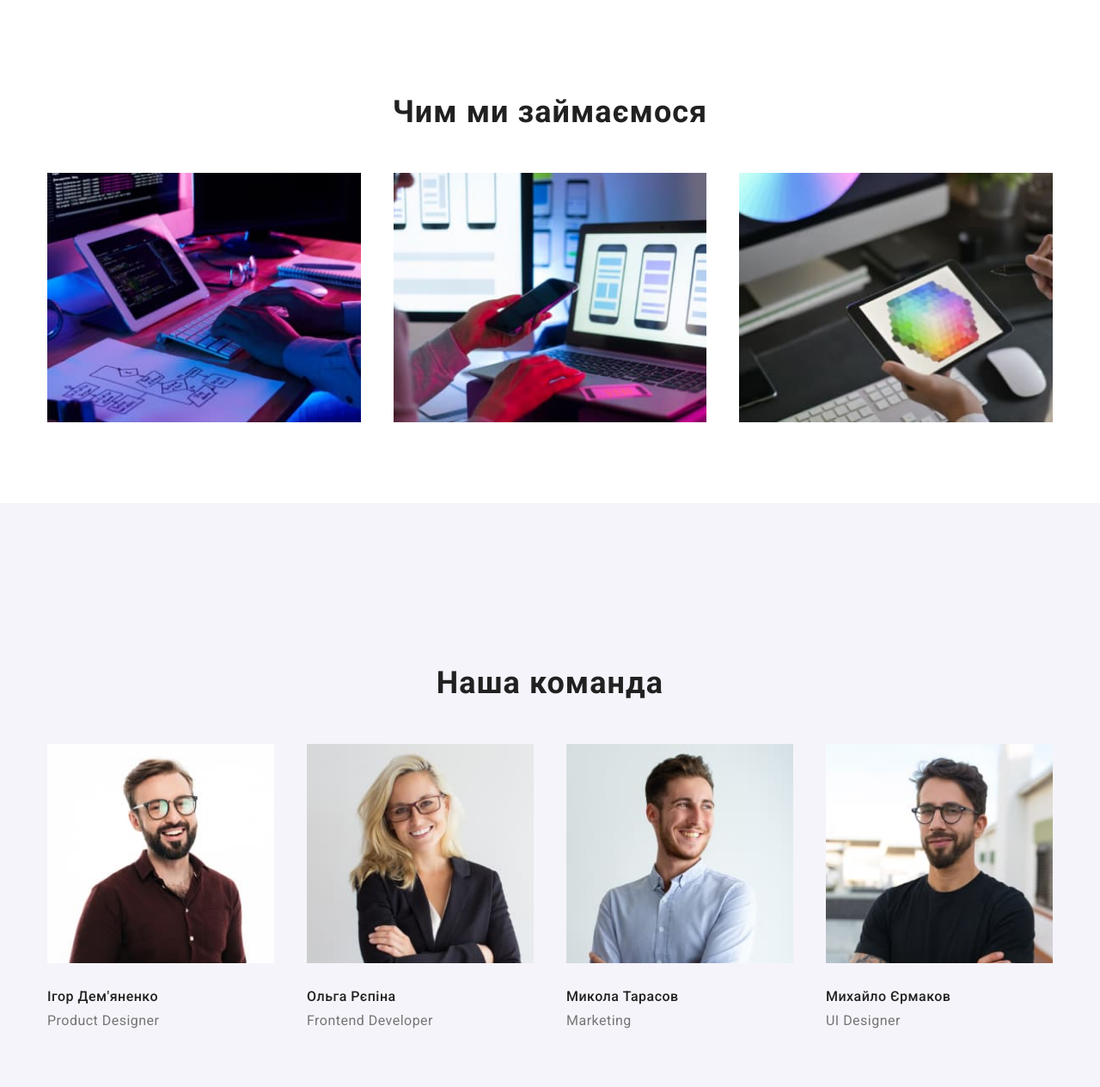
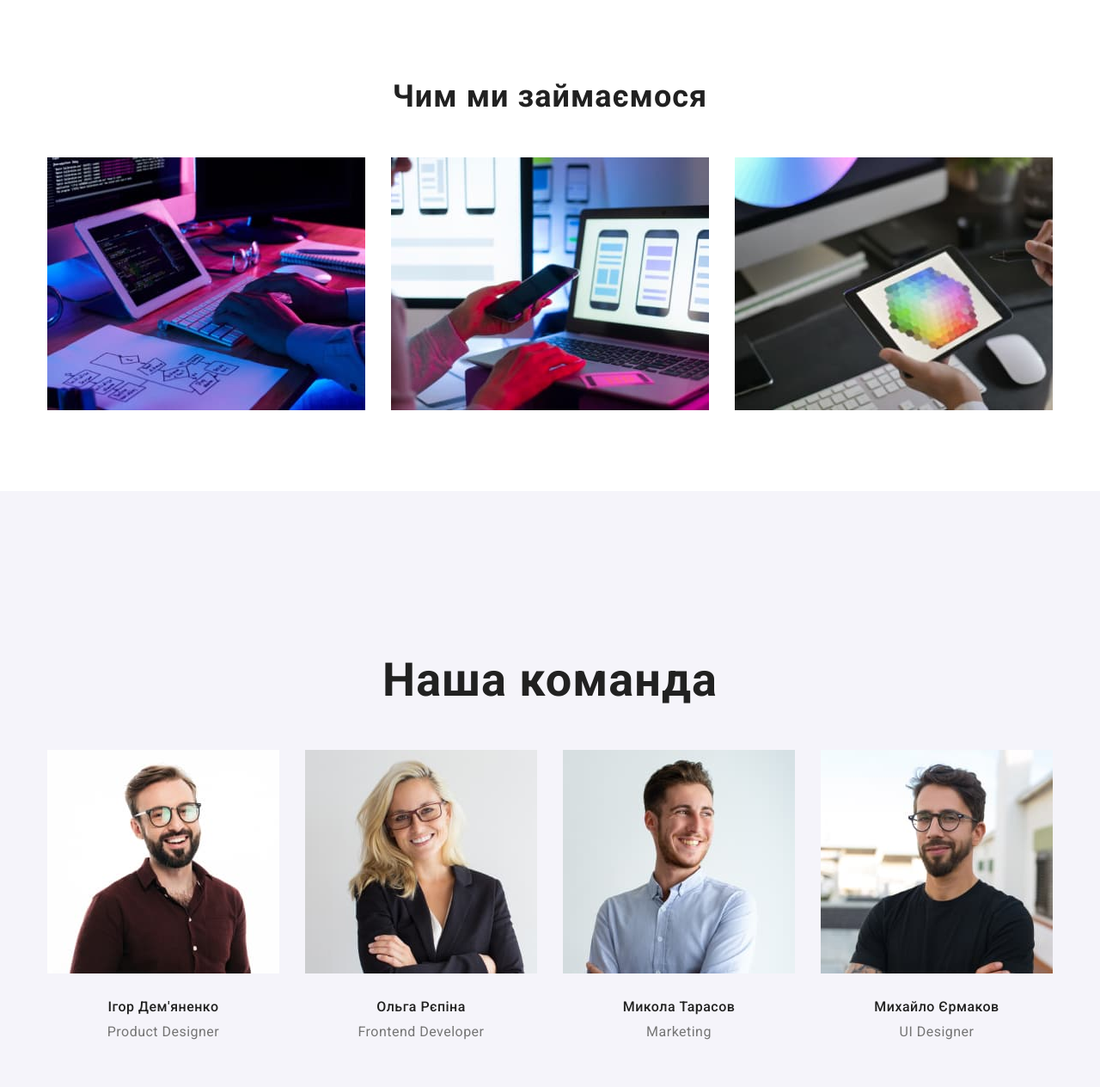
Before and after one commit to OlgaTikhonchik/goit-markup-hw-03, a plain HTML site: page index.html in a window 1280 px wide. Shown: the part 876-2140 px from the top of the page at 86% size. Drawn offline with nearby package versions, Linux system fonts and the light colour scheme.

Commit message:
Исправление ошибок

```diff
--- a/css/styles.css
+++ b/css/styles.css
@@ -211,6 +211,13 @@ img {
 }
 
 .button.primary {
+    /* padding-top: 10px;
+    padding-right: 25px;
+    padding-bottom: 10px;
+    padding-left: 25px;  */
+
+    min-height: 50px;
+    min-width: 216px;
     color: var(--white-color);
     background-color: var(--accent-color);
     font-family: 'Roboto';
@@ -290,9 +297,10 @@ img {
 
 .section.exampel {
     /* background-color: teal; */
+
 }
 
-.section-title {
+.section-development {
     margin-top: 0;
     margin-bottom: 50px;
     color: var(--primary-text-color);
@@ -306,16 +314,16 @@ img {
 
 .development-list {
     display: flex;
-    gap: 30px;
+    /* gap: 30px; */
 }
 
-.development-list .item {
-    flex-basis: calc((100%-60px)/3);
+/* .development-list .item {
+    flex-basis: calc((100% - 60px)/3);
 
-}
+} */
 
-.development-list .item:last-child {
-    margin-right: 0;
+.development-list .item-picture:not(:last-child) {
+    margin-right: 30px;
 }
 
 
@@ -330,22 +338,25 @@ img {
     /* margin-top: 94px;
     padding-bottom: 94px; */
 
+
 }
 
 .section-title {
+    text-align: center;
     padding-top: 94px;
-    padding-bottom: 50px;
-    margin-bottom: 0;
+    margin-bottom: 50px;
+    /* margin-bottom: 0; */
 }
 
 .title-teams {
-    display: flex;
+
     margin-top: 0;
     margin-bottom: 10px;
     font-weight: 500;
     font-size: 16px;
     line-height: 1.18;
     letter-spacing: 0.03em;
+    /* text-align: center; */
 }
 
 .cards-list {
@@ -353,30 +364,36 @@ img {
     gap: 30px;
 }
 
-.cards-list .item {
-    flex-basis: calc((100%-90px)/4);
+.cards-list .item-fotos {
+    flex-basis: calc((100% - 90px)/4);
 
 }
 
+.teams-name {
+    padding-top: 30px;
+    padding-bottom: 30px;
+    text-align: center;
+}
 
-.cards-list .item:last-child {
+.cards-list .item-fotos:last-child {
     margin-right: 0;
 }
 
-.item .foto {
+/* .item .foto {
     margin-bottom: 30px;
-}
+} */
 
 
 
 .text-teams {
-    display: flex;
+
     margin-top: 0;
-    margin-bottom: 30px;
+    /* margin-bottom: 30px;   */
     color: var(--title-text-color);
     font-size: 16px;
     line-height: 1.18;
     letter-spacing: 0.03em;
+    /* text-align: center; */
 
 }
 
@@ -391,7 +408,7 @@ img {
 
 .inscription {
     display: inline-block;
-    padding-bottom: 20px;
+    margin-bottom: 20px;
     color: var(--white-color);
     text-decoration: none;
     font-family: 'Raleway';
@@ -403,7 +420,7 @@ img {
 
 
 .text-footer {
-    padding-bottom: 9px;
+    margin-bottom: 9px;
     color: var(--white-color);
     font-size: 14px;
     line-height: 1.71;
@@ -414,7 +431,7 @@ img {
 
 
 .contacts-list .link {
-    padding-bottom: 9px;
+    margin-bottom: 9px;
     color: rgba(255, 255, 255, 0.6);
     text-decoration: none;
     font-style: normal;
@@ -441,7 +458,9 @@ img {
 /* Portfolio */
 
 .section-portfolio {
-    margin-bottom: 87px;
+    /* margin-bottom: 87px; */
+    padding-top: 94px;
+    padding-bottom: 94px;
 }
 
 .filters-list {
@@ -490,7 +509,7 @@ img {
 }
 
 .gallery-item {
-    flex-basis: ((100%-60px)/3);
+    flex-basis: ((100% - 60px)/3);
 }
 
 
@@ -504,6 +523,7 @@ img {
 .gallery-name {
     border: 1px solid #EEEEEE;
     border-top: none;
+    padding: 20px 24px;
 }
 
 .gallery-link {
@@ -522,8 +542,8 @@ img {
 
 
 .title-gallery {
-    padding-bottom: 4px;
-    padding-top: 20px;
+    margin-bottom: 4px;
+    /* padding-top: 20px; */
     color: var(--primary-text-color);
     font-size: 18px;
     line-height: 2;
--- a/index.html
+++ b/index.html
@@ -48,7 +48,7 @@
       <!--Герой-->
       <section class="hero">
         <div class="container">
-          <h1 class="hero-title">Ефективні рішення для вашого бізнесу</h1>
+          <h1 class="hero-title">Ефективні рішення для </br> вашого бізнесу</h1>
           <button type="button" class="button primary">Замовити послугу</button>
         </div>
       </section>
@@ -92,9 +92,9 @@
       <!--Чим ми займаємось-->
       <section class="section exampel">
         <div class="container">
-          <h2 class="section-title">Чим ми займаємося</h2>
+          <h2 class="section-development">Чим ми займаємося</h2>
           <ul class="development-list list">
-            <li class="item">
+            <li class="item-picture">
               <img
                 class="picture"
                 src="./images/box1.jpg"
@@ -103,7 +103,7 @@
                 height="294"
               />
             </li>
-            <li class="item">
+            <li class="item-picture">
               <img
                 class="picture"
                 src="./images/box2.jpg"
@@ -112,7 +112,7 @@
                 height="294"
               />
             </li>
-            <li class="item">
+            <li class="item-picture">
               <img
                 class="picture"
                 src="./images/box3.jpg"
@@ -130,7 +130,7 @@
         <div class="container">
           <h2 class="section-title">Наша команда</h2>
           <ul class="cards-list list">
-            <li class="item">
+            <li class="item-fotos">
               <img
                 class="foto"
                 src="./images/img1.jpg"
@@ -138,10 +138,12 @@
                 width="270"
                 height="260"
               />
+              <div class="teams-name">
                <h3 class="title-teams">Ігор Дем'яненко</h3>
                <p class="text-teams">Product Designer</p>
+              </div>
             </li>
-            <li class="item">
+            <li class="item-fotos">
               <img
                 class="foto"
                 src="./images/img.jpg"
@@ -149,10 +151,12 @@
                 width="270"
                 height="260"
               />
+              <div class="teams-name">
                <h3 class="title-teams">Ольга Рєпіна</h3>
                <p class="text-teams">Frontend Developer</p>
+              </div>
             </li>
-            <li class="item">
+            <li class="item-fotos">
               <img
                 class="foto"
                 src="./images/img2.jpg"
@@ -160,10 +164,12 @@
                 width="270"
                 height="260"
               />
+              <div class="teams-name">
                <h3 class="title-teams">Микола Тарасов</h3>
                <p class="text-teams">Marketing</p>
+              </div>
             </li>
-            <li class="item">
+            <li class="item-fotos">
               <img
                 class="foto"
                 src="./images/img3.jpg"
@@ -171,8 +177,10 @@
                 width="270"
                 height="260"
               />
+              <div class="teams-name">
                <h3 class="title-teams">Михайло Єрмаков</h3>
                <p class="text-teams">UI Designer</p>
+              </div>
             </li>
           </ul>
         </div>
```
Lines whose indentation alone changed are shown as unchanged.
